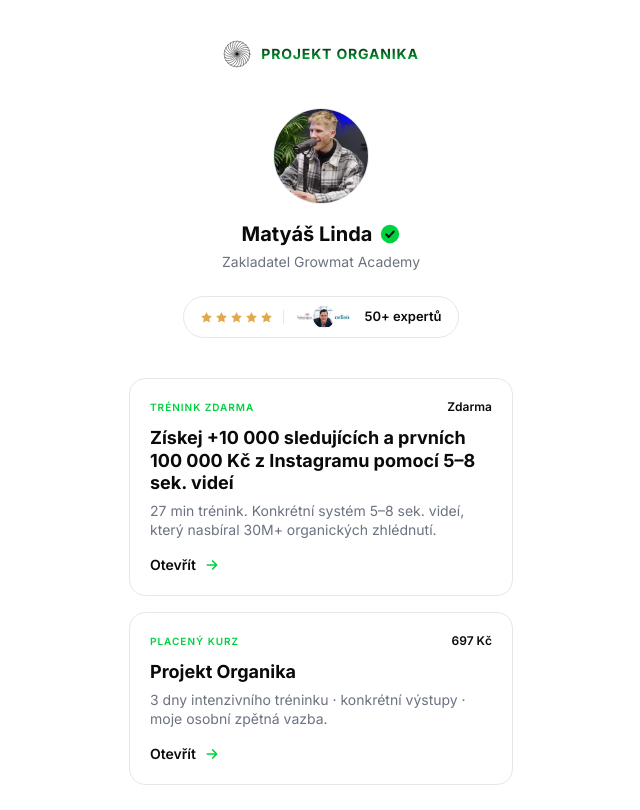
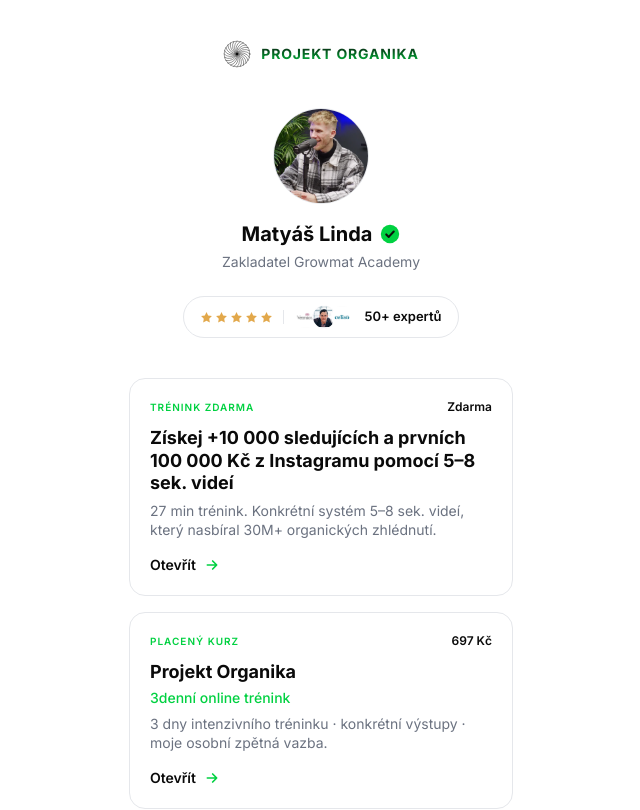
Before and after one commit to adambardzak/socialmaty, a Next.js app: page /start in a window 1280 px wide. Shown: the top 810 px of the page, without its empty margins (319-959 px from the left). Built offline with nearby package versions, Linux system fonts and the light colour scheme.

Commit message:
add '3denni online trenink' subtitle to Projekt Organika card on /start

```diff
--- a/src/app/start/page.tsx
+++ b/src/app/start/page.tsx
@@ -13,6 +13,7 @@
   href: string;
   badge: string;
   title: string;
+  subtitle?: string;
   description: string;
   price: string;
   external?: boolean;
@@ -31,6 +32,7 @@
     href: "/trenink",
     badge: "Placený kurz",
     title: "Projekt Organika",
+    subtitle: "3denní online trénink",
     description:
       "3 dny intenzivního tréninku · konkrétní výstupy · moje osobní zpětná vazba.",
     price: "697 Kč",
@@ -155,6 +157,9 @@
         <span className="text-xs font-semibold text-ink">{item.price}</span>
       </div>
       <p className="mt-3 font-bold text-lg leading-tight">{item.title}</p>
+      {item.subtitle && (
+        <p className="mt-1 text-sm font-medium text-accent">{item.subtitle}</p>
+      )}
       <p className="mt-1.5 text-sm text-muted leading-snug">{item.description}</p>
       <div className="mt-4 flex items-center gap-2 text-sm font-semibold text-ink">
         <span>Otevřít</span>
```
